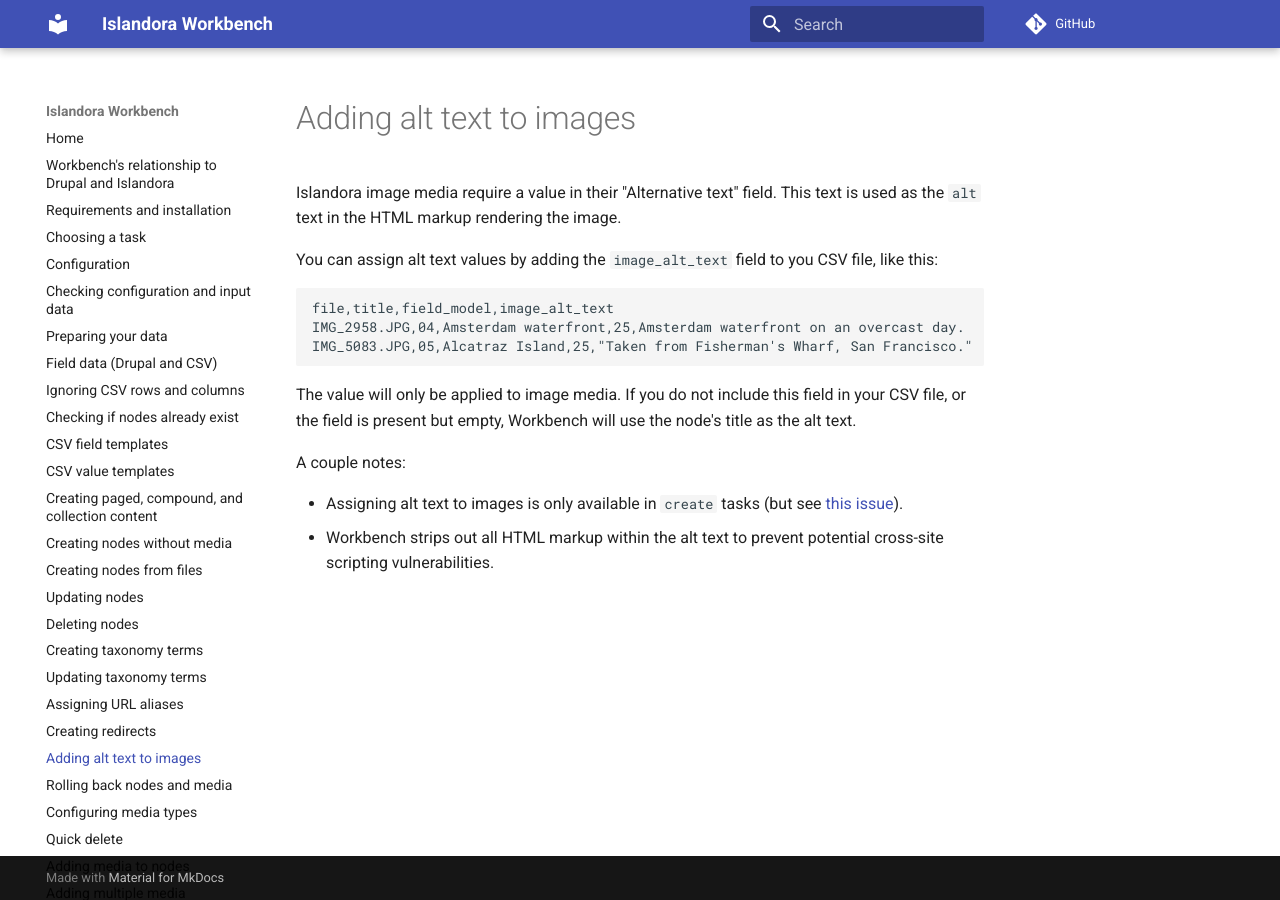
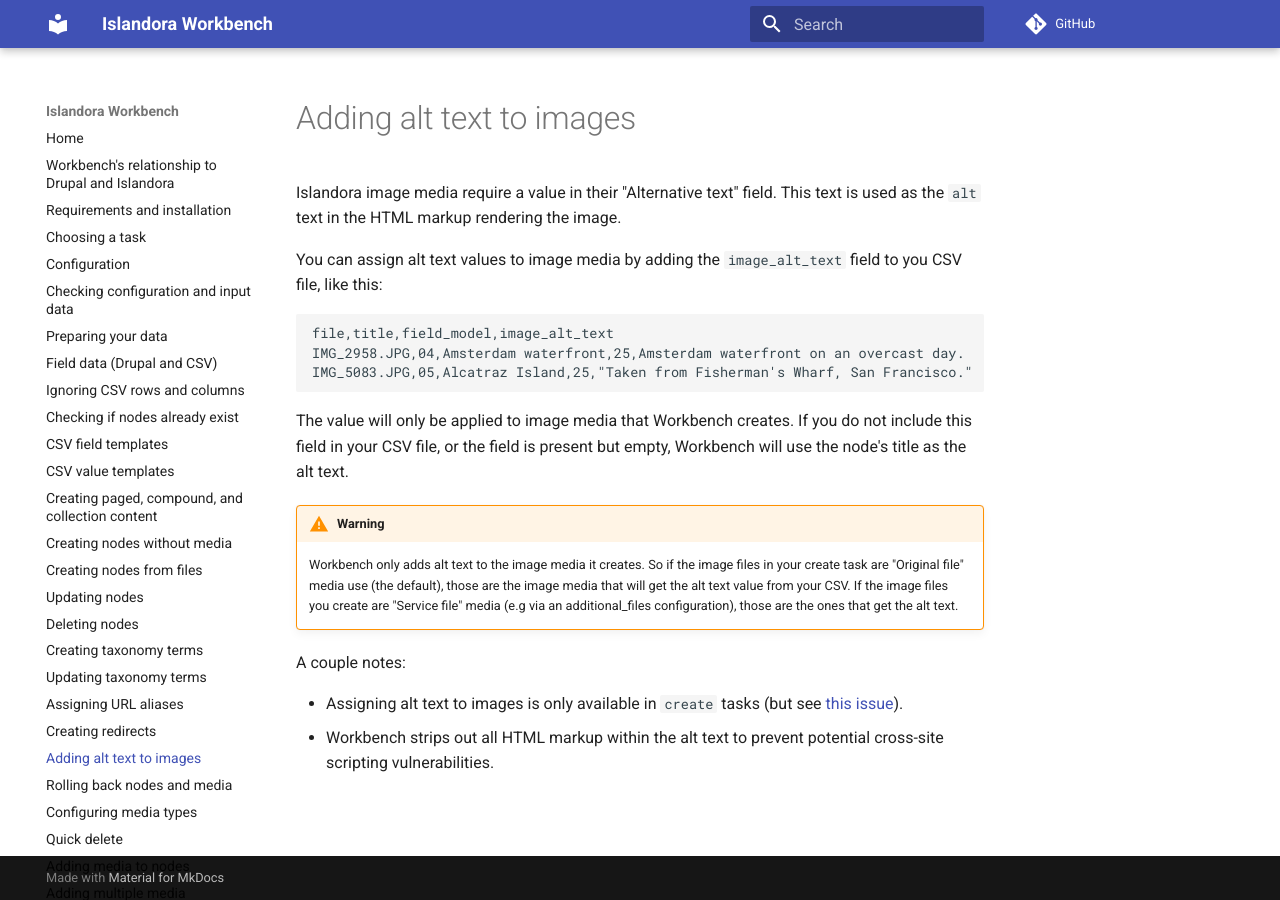
Before and after one commit to mjordan/islandora_workbench_docs, an MkDocs documentation site: the page built from docs/alt_text.md, in a window 1280 px wide. Built offline with MkDocs 1.6.1 and Material for MkDocs 9.7.7, drawn with Linux system fonts in a browser that asks for light colours; comment, search, counter and statistics services are not loaded.

Commit message:
Updated docs on adding alt text to images.

````diff
--- a/docs/alt_text.md
+++ b/docs/alt_text.md
@@ -1,6 +1,6 @@
 Islandora image media require a value in their "Alternative text" field. This text is used as the `alt` text in the HTML markup rendering the image.
 
-You can assign alt text values by adding the `image_alt_text` field to you CSV file, like this:
+You can assign alt text values to image media by adding the `image_alt_text` field to you CSV file, like this:
 
 ```text
 file,title,field_model,image_alt_text
@@ -8,7 +8,10 @@
 IMG_5083.JPG,05,Alcatraz Island,25,"Taken from Fisherman's Wharf, San Francisco."
 ```
 
-The value will only be applied to image media. If you do not include this field in your CSV file, or the field is present but empty, Workbench will use the node's title as the alt text.
+The value will only be applied to image media that Workbench creates. If you do not include this field in your CSV file, or the field is present but empty, Workbench will use the node's title as the alt text.
+
+!!! warning
+    Workbench only adds alt text to the image media it creates. So if the image files in your create task are "Original file" media use (the default), those are the image media that will get the alt text value from your CSV. If the image files you create are "Service file" media (e.g via an additional_files configuration), those are the ones that get the alt text.
 
 A couple notes:
 
````
Also changed, not shown: docs/changelog.md (+1 -0 lines).
